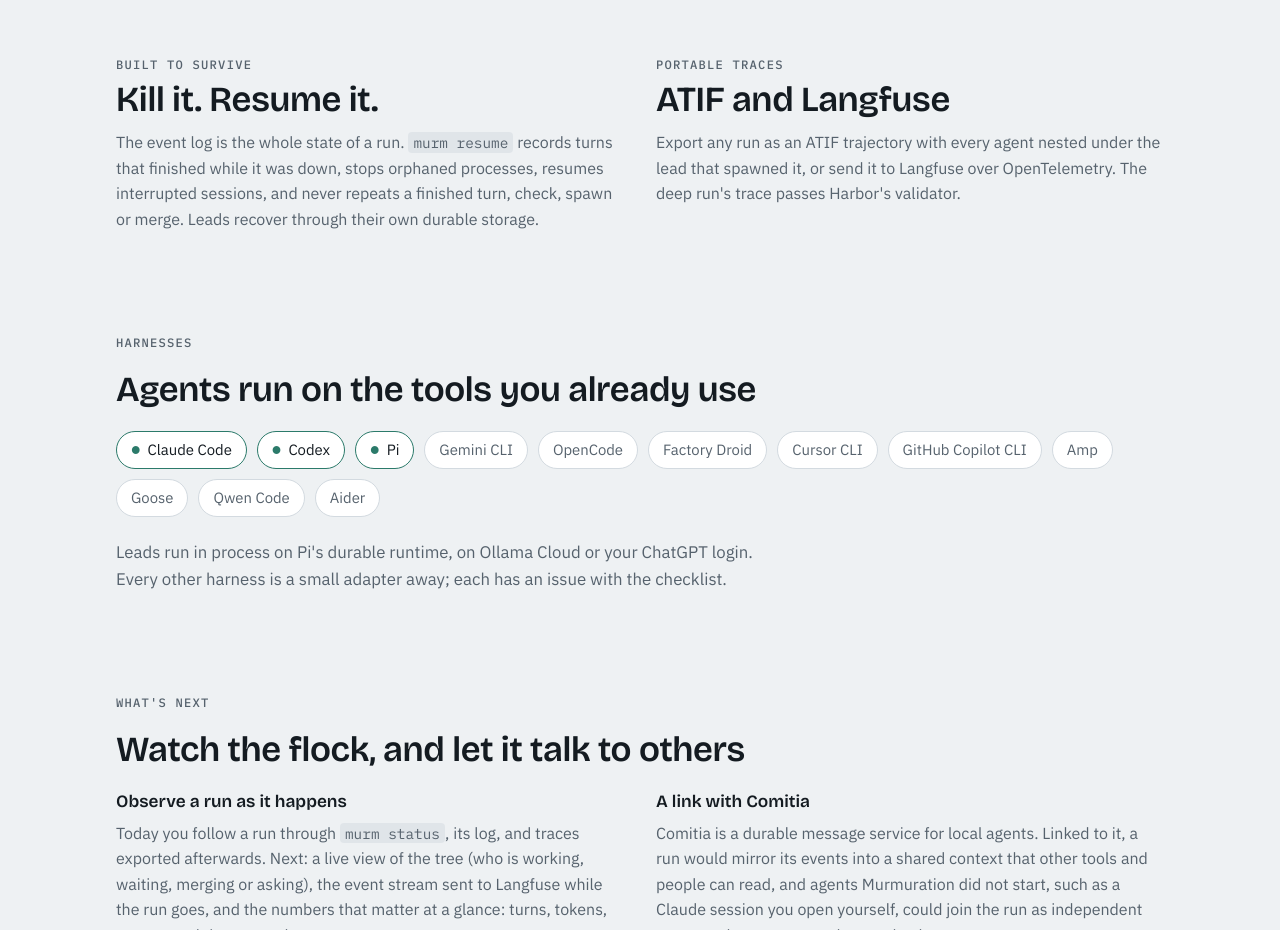
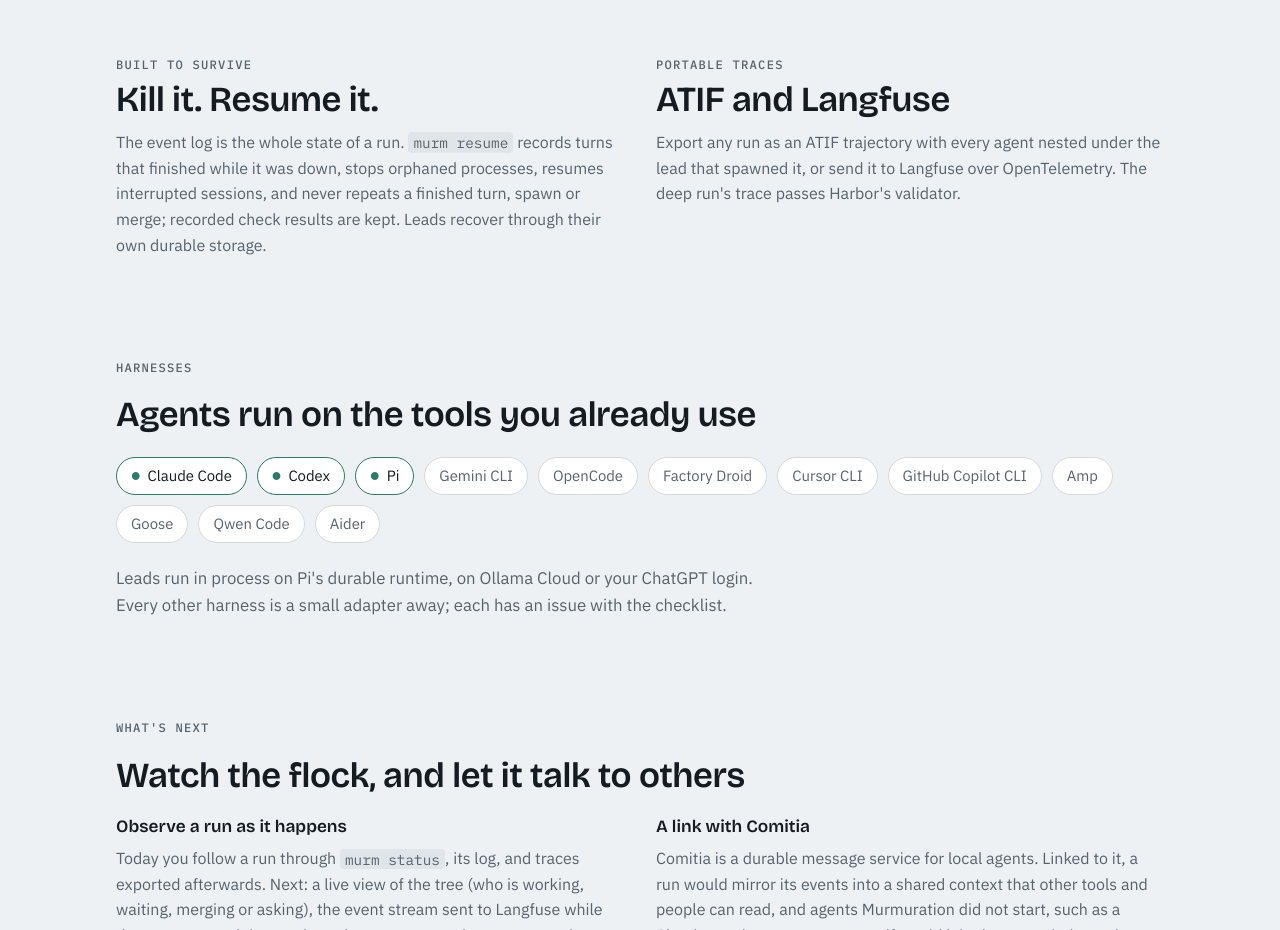
Before and after one commit to krimvp/sous, a website: page site/index.html in a window 1280 px wide. Shown: the part 2840-3770 px from the top of the page. Drawn offline with nearby package versions, Linux system fonts and the light colour scheme.

Commit message:
Correct the skill's resume, background, id and needs claims
Co-Authored-By: Claude Opus 5.5 <noreply@anthropic.com>
Claude-Session: https://claude.ai/code/session_017oasAREKs7kLRTjDwe9eJs

```diff
--- a/site/index.html
+++ b/site/index.html
@@ -203,7 +203,7 @@ footer .wrap { padding-block: 28px 40px; display: flex; flex-wrap: wrap; gap: 10
       <div>
         <p class="eyebrow">Built to survive</p>
         <h2>Kill it. Resume it.</h2>
-        <p>The event log is the whole state of a run. <code>murm resume</code> records turns that finished while it was down, stops orphaned processes, resumes interrupted sessions, and never repeats a finished turn, check, spawn or merge. Leads recover through their own durable storage.</p>
+        <p>The event log is the whole state of a run. <code>murm resume</code> records turns that finished while it was down, stops orphaned processes, resumes interrupted sessions, and never repeats a finished turn, spawn or merge; recorded check results are kept. Leads recover through their own durable storage.</p>
       </div>
       <div>
         <p class="eyebrow">Portable traces</p>
```
Also changed, not shown: .agents/skills/murmuration/REFERENCE.md, .agents/skills/murmuration/SKILL.md.
